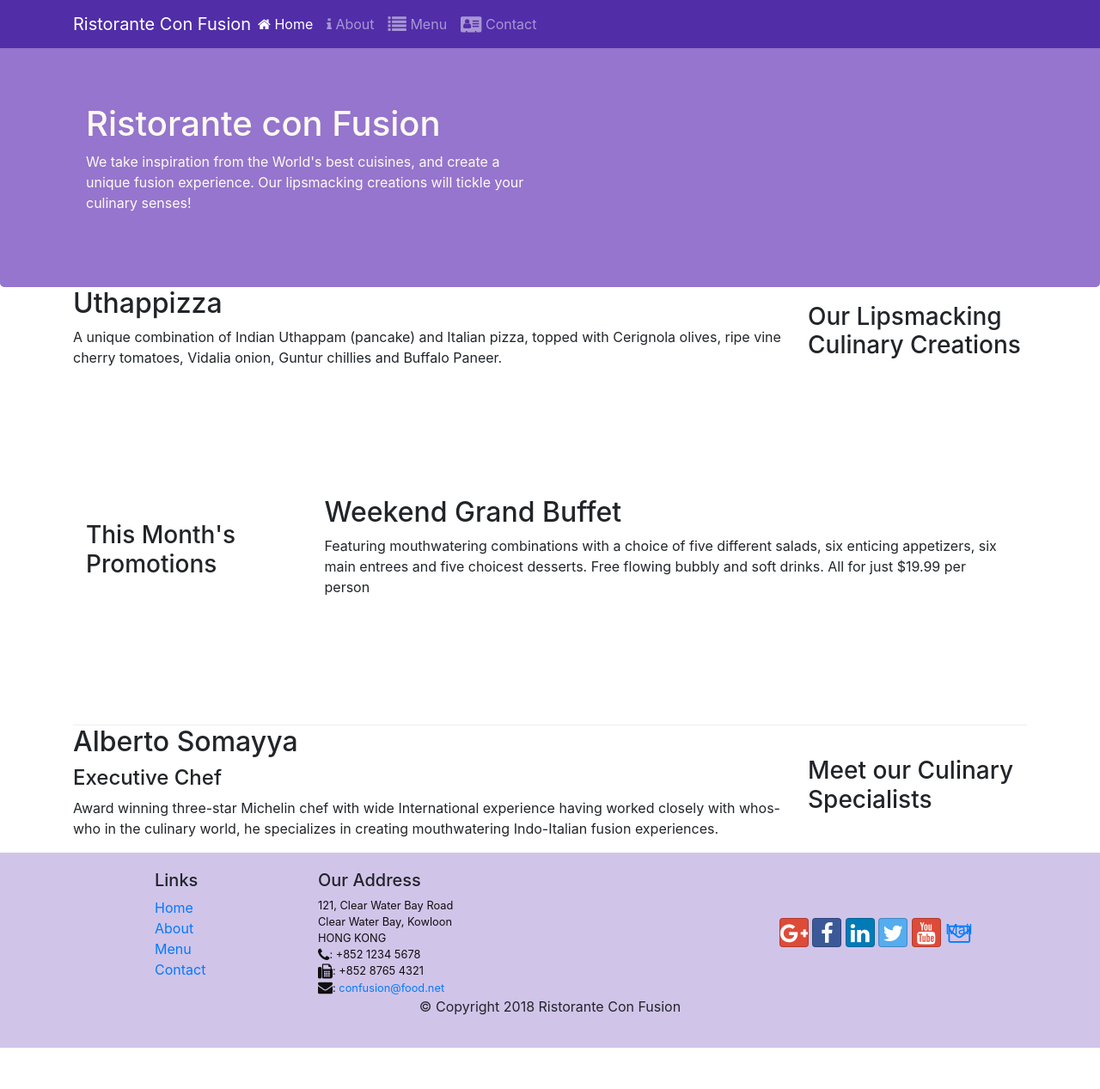
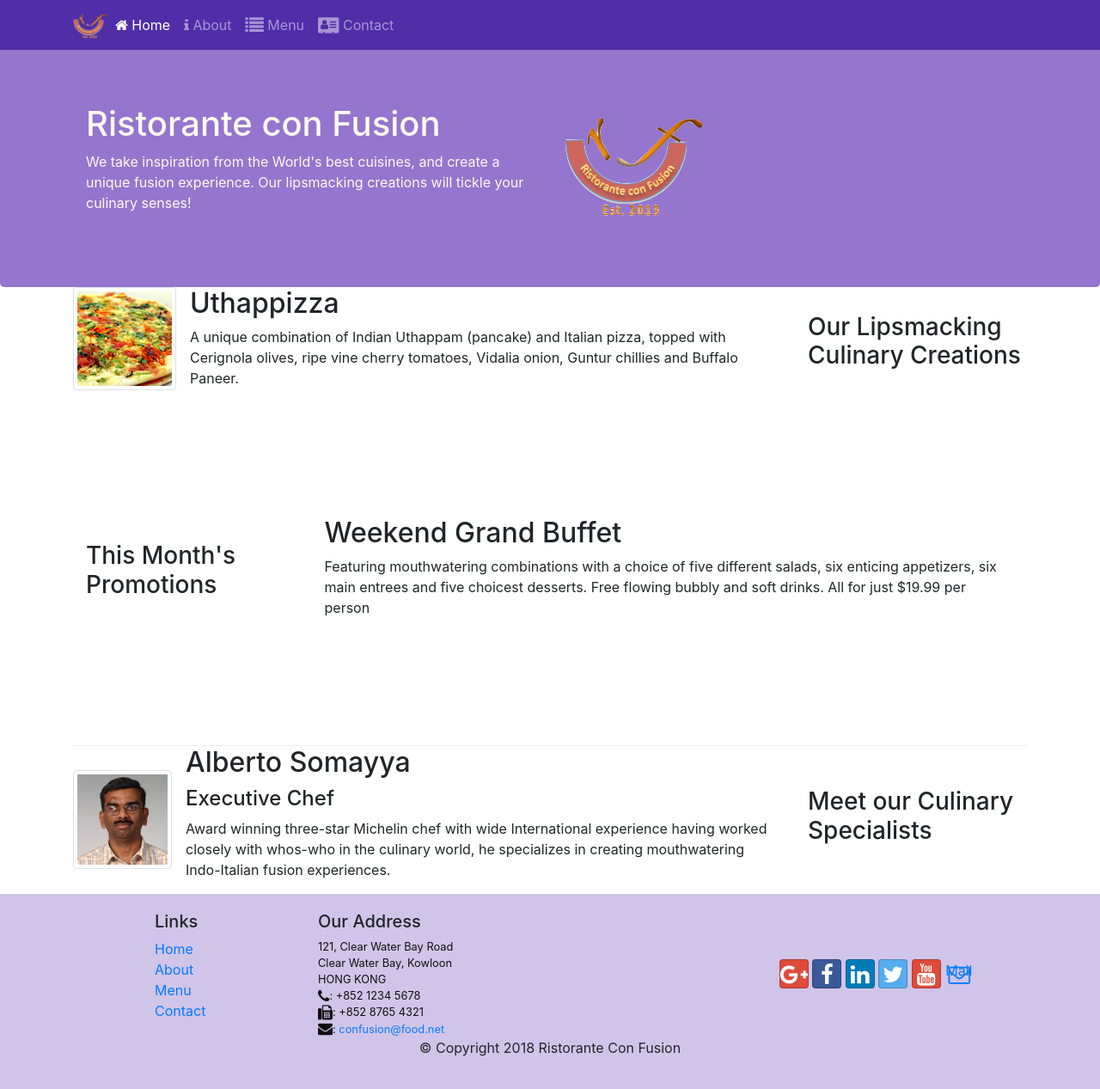
Before and after one commit to wuk519/UIClass, a website: page index.html in a window 1280 px wide. Shown: the whole page at 86% size. Before the commit the page ends 1219 px from the top, so only its background shows below. Drawn offline with nearby package versions, Linux system fonts and the light colour scheme.

Commit message:
images and media

```diff
--- a/index.html
+++ b/index.html
@@ -21,7 +21,7 @@
             <button class="navbar-toggler" type="button" data-toggle="collapse" data-target="#Navbar">
                 <span class="navbar-toggler-icon"></span>
             </button>
-            <a class="navbar-brand mr-auto" href="#">Ristorante Con Fusion</a>
+            <a class="navbar-brand mr-auto" href="#"><img src="img/logo.png" height="30" width="41"></a>
             <div class="collapse navbar-collapse" id="Navbar">
                 <ul class="navbar-nav mr-auto">
                     <li class="nav-item active"><a class="nav-link" href="#"><span class="fa fa-home"></span> Home</a></li>
@@ -39,7 +39,8 @@
                     <h1>Ristorante con Fusion</h1>
                     <p>We take inspiration from the World's best cuisines, and create a unique fusion experience. Our lipsmacking creations will tickle your culinary senses!</p>
                 </div>
-                <div class="col-12 col-sm">
+                <div class="col-12 col-sm align-self-center">
+                    <img src="img/logo.png" class="img-fluid">
                 </div>
             </div>
         </div>
@@ -51,8 +52,14 @@
                 <h3>Our Lipsmacking Culinary Creations</h3>
             </div>
             <div class="col col-sm order-sm-first col-md">
-                <h2>Uthappizza</h2>
-                <p>A unique combination of Indian Uthappam (pancake) and Italian pizza, topped with Cerignola olives, ripe vine cherry tomatoes, Vidalia onion, Guntur chillies and Buffalo Paneer.</p>
+                <div class="media">
+                    <img class="d-flex mr-3 img-thumbnail aligh-self-center"
+                        src="img/uthappizza.png" alt="uthappizza">
+                    <div class="media-body">
+                        <h2 class="mt-0">Uthappizza</h2>
+                        <p>A unique combination of Indian Uthappam (pancake) and Italian pizza, topped with Cerignola olives, ripe vine cherry tomatoes, Vidalia onion, Guntur chillies and Buffalo Paneer.</p>
+                    </div>
+                </div>
             </div>
         </div>
 
@@ -63,7 +70,7 @@
             </div>
             <div class="col col-sm col-md">
                 <h2>Weekend Grand Buffet</h2>
-                <p>Featuring mouthwatering combinations with a choice of five different salads, six enticing appetizers, six main entrees and five choicest desserts. Free flowing bubbly and soft drinks. All for just $19.99 per person </p>
+                <p class="d-none d-sm-block">Featuring mouthwatering combinations with a choice of five different salads, six enticing appetizers, six main entrees and five choicest desserts. Free flowing bubbly and soft drinks. All for just $19.99 per person </p>
             </div>
         </div>
 
@@ -72,9 +79,16 @@
                 <h3>Meet our Culinary Specialists</h3>
             </div>
             <div class="col col-sm order-sm-first col-md">
-                <h2>Alberto Somayya</h2>
-                <h4>Executive Chef</h4>
-                <p>Award winning three-star Michelin chef with wide International experience having worked closely with whos-who in the culinary world, he specializes in creating mouthwatering Indo-Italian fusion experiences. </p>
+                <div class="media">
+                    <img class="d-flex mr-3 img-thumbnail align-self-center"
+                        src="img/alberto.png" alt="alberto">
+                    <div class="media-body">
+                        <h2>Alberto Somayya</h2>
+                        <h4>Executive Chef</h4>
+                        <p class="d-none d-sm-block">Award winning three-star Michelin chef with wide International experience having worked closely with whos-who in the culinary world, he specializes in creating mouthwatering Indo-Italian fusion experiences. </p>
+                    </div>
+                </div>
+
             </div>
         </div>
     </div>
```
Also changed, not shown: aboutus.html (+3 -2 lines), contactus.html (+3 -2 lines), img/alberto.png (added), img/buffet.png (added), img/logo.png (added), img/uthappizza.png (added).
